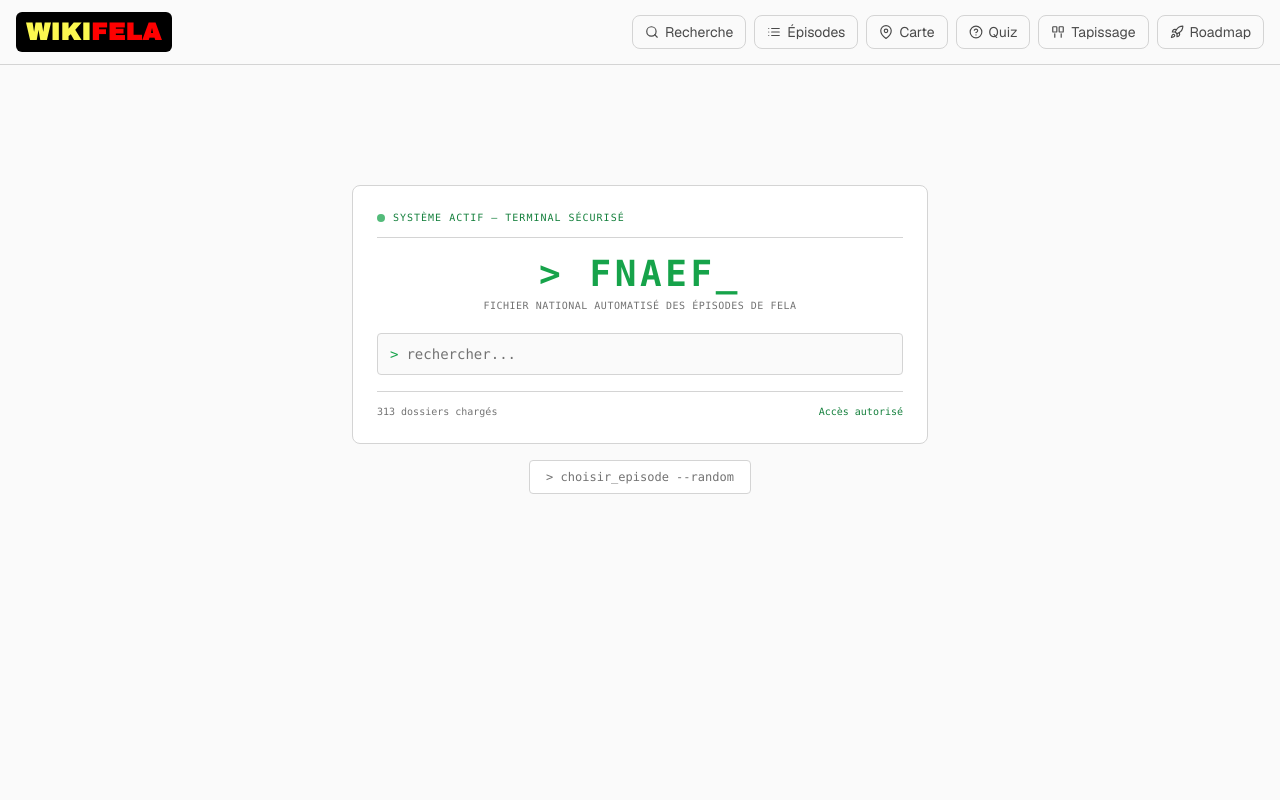
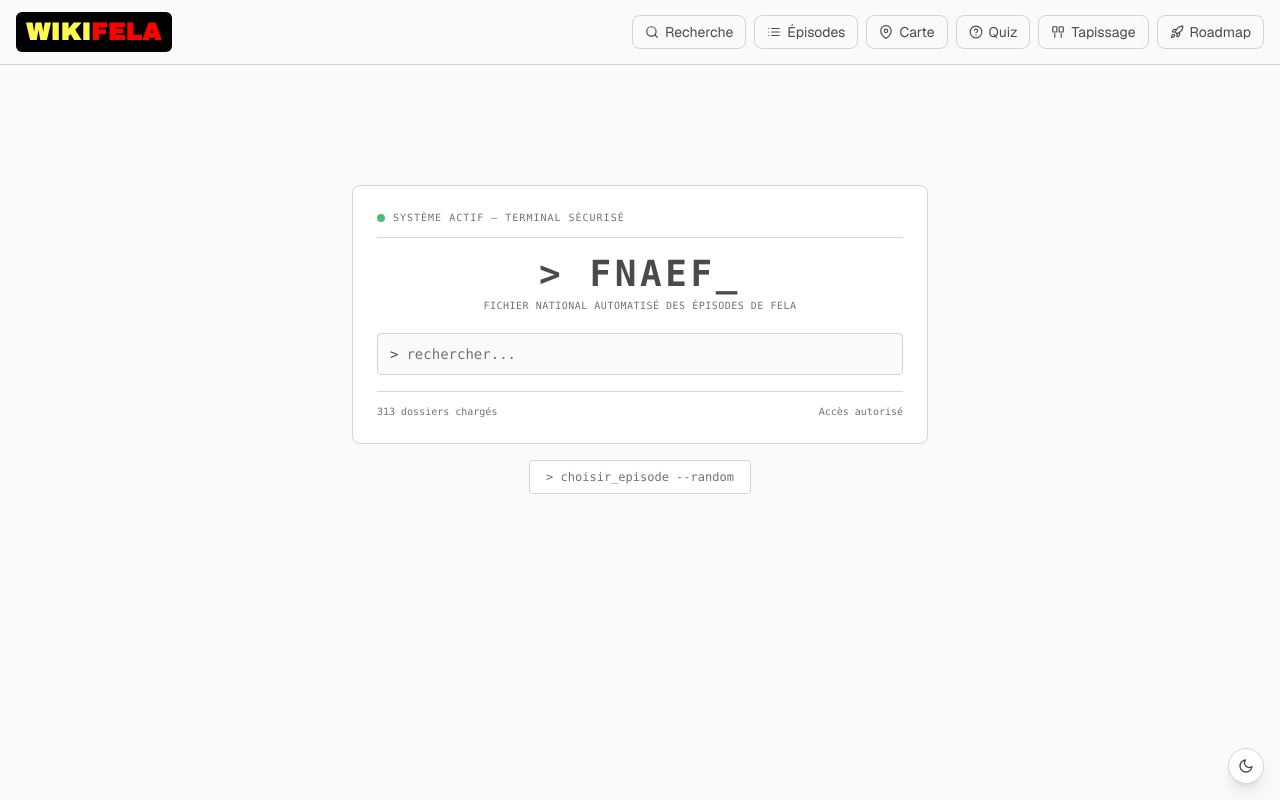
Before and after one commit to y4nnr/wikifela, a Next.js app: page / in a window 1280 px wide. Built offline with nearby package versions, Linux system fonts and the light colour scheme.

Commit message:
Light mode: re-enable toggle, terminal grey, force light default

```diff
--- a/app/globals.css
+++ b/app/globals.css
@@ -36,8 +36,8 @@
   --brand-orange: #d45a00;
   --success: #16a34a;
   --success-dim: #15803d;
-  --terminal: #16a34a;
-  --terminal-dim: #15803d;
+  --terminal: #4a4a4a;
+  --terminal-dim: #737373;
 }
 
 body {
--- a/app/layout.tsx
+++ b/app/layout.tsx
@@ -47,7 +47,7 @@
         <ThemeProvider>
           <Header />
           {children}
-          {/* <ThemeToggle /> disabled for now */}
+          <ThemeToggle />
         </ThemeProvider>
       </body>
     </html>
--- a/components/ThemeProvider.tsx
+++ b/components/ThemeProvider.tsx
@@ -18,7 +18,7 @@
 
   useEffect(() => {
     const saved = localStorage.getItem("theme") as Theme | null;
-    if (saved) setTheme(saved);
+    if (saved === "dark") setTheme("dark");
   }, []);
 
   useEffect(() => {
```
